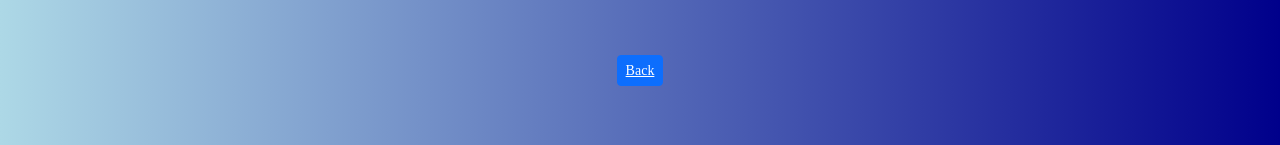
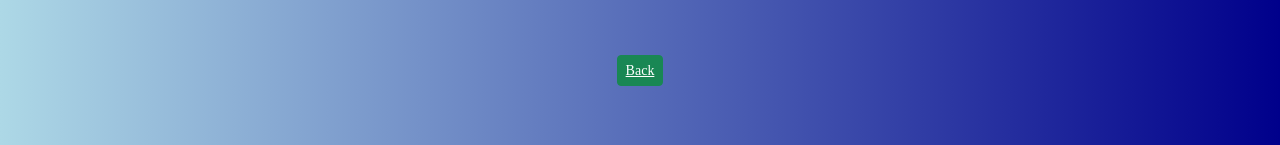
Before and after one commit to DSFarmer/Q4-SW1, a plain HTML site: page page3.html in a window 1280 px wide. Shown: the part 545-690 px from the top of the page. Drawn offline with nearby package versions, Linux system fonts and the light colour scheme.

Commit message:
Update page3.html

```diff
--- a/page3.html
+++ b/page3.html
@@ -70,7 +70,7 @@
 		</script>
 	</div>
 	<div class="center">
-		<button class="btn btn-primary btn-sm" type="button"> <a href="file:///Users/Danniela%20Farmer/Desktop/Q4%20Emerald%20JavaScript/ICT%20Q4%20SW%201/index.html"> Back </a> </button>
+		<a href="index.html"> <button class="btn btn-success btn-sm" type="button"> Back </a> </button>
 	</div>
 </body>
 </html>
```
